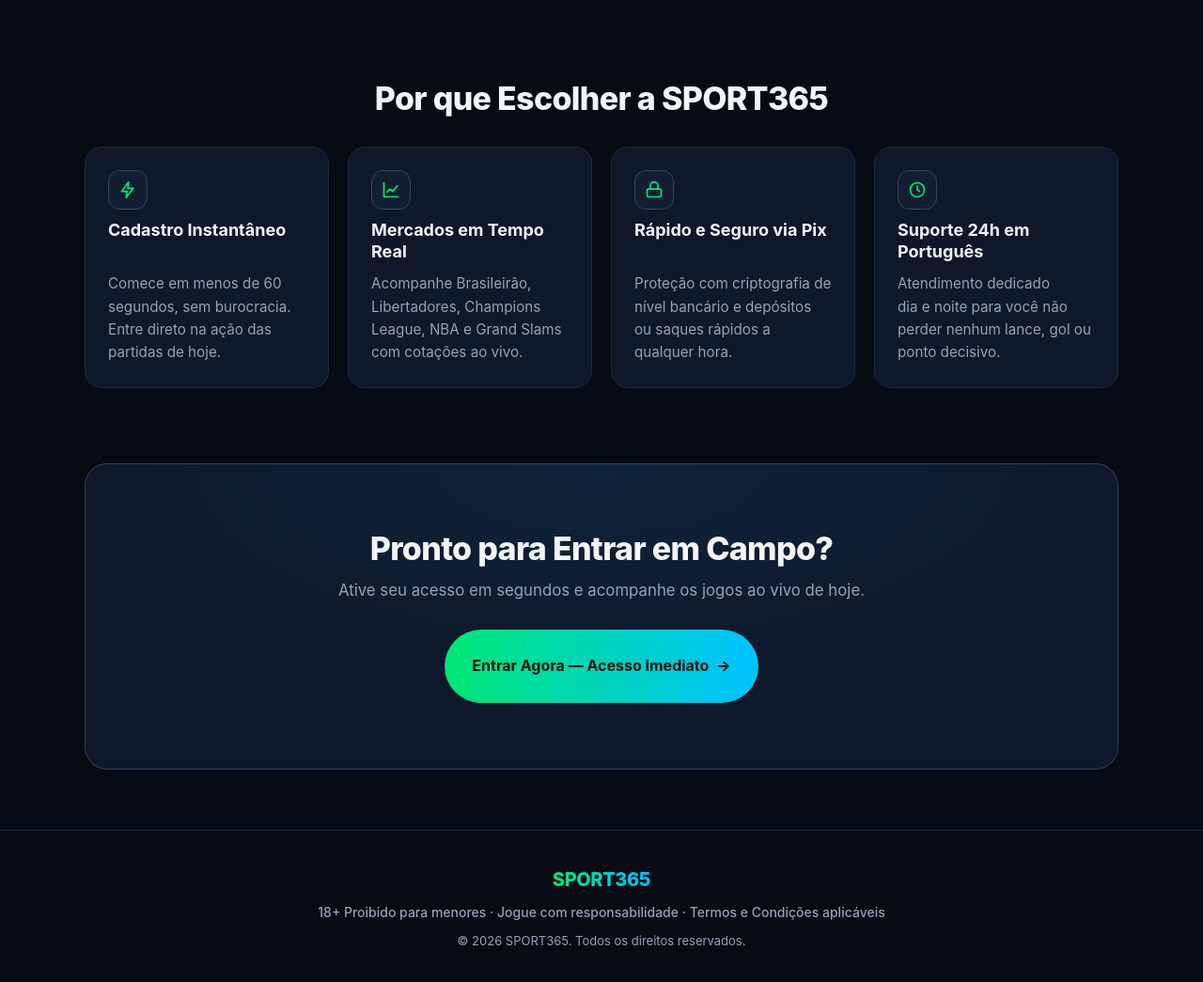
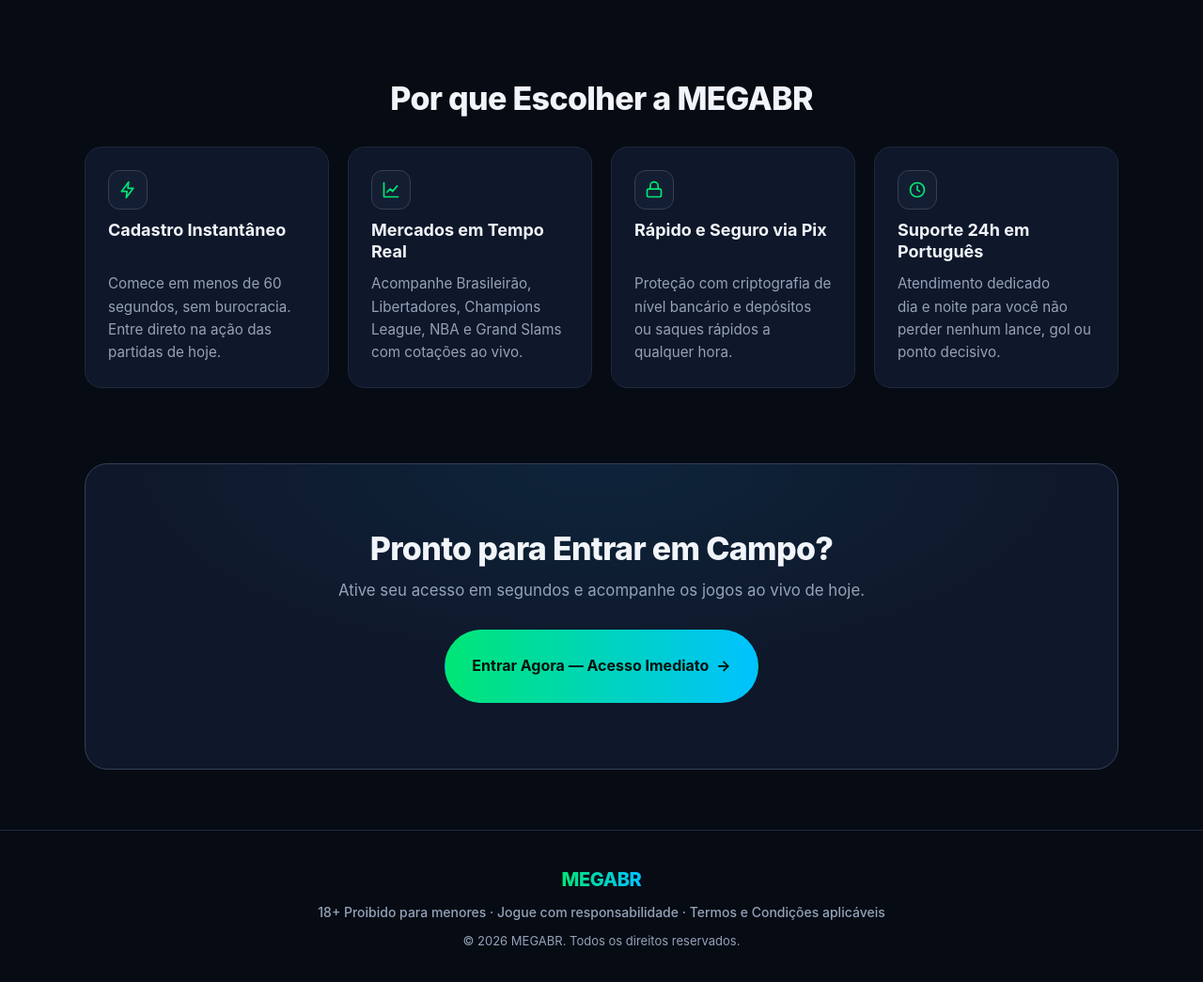
Before and after one commit to khushigautamGMD/BR, a plain HTML site: page index.html in a window 1280 px wide. Shown: the part 1751-2796 px from the top of the page at 94% size. Drawn offline with Linux system fonts and the light colour scheme.

Commit message:
Rename brand from SPORT365 to MEGABR

```diff
--- a/config.js
+++ b/config.js
@@ -4,7 +4,7 @@
  */
 (() => {
   const LP_CONFIG = {
-    BRAND_NAME: "SPORT365",
+    BRAND_NAME: "MEGABR",
     // Replace with your destination / tracking / WhatsApp / registration URL
     CTA_URL: "https://megatci1.megapari-035012.com/",
     // Set true to forward PPC query parameters (gclid, fbclid, utm_*, etc.) to CTA links
@@ -17,8 +17,8 @@
     node.textContent = LP_CONFIG.BRAND_NAME;
   }
 
-  if (LP_CONFIG.BRAND_NAME && LP_CONFIG.BRAND_NAME !== "SPORT365") {
-    document.title = document.title.replace("SPORT365", LP_CONFIG.BRAND_NAME);
+  if (LP_CONFIG.BRAND_NAME && LP_CONFIG.BRAND_NAME !== "MEGABR") {
+    document.title = document.title.replace("MEGABR", LP_CONFIG.BRAND_NAME);
   }
 
   const ctaNodes = document.querySelectorAll("[data-cta-link]");
--- a/index.html
+++ b/index.html
@@ -4,8 +4,8 @@
   <meta charset="utf-8">
   <meta name="viewport" content="width=device-width, initial-scale=1.0">
   <meta name="color-scheme" content="dark">
-  <meta name="description" content="SPORT365 — Acesso imediato a futebol, basquete, tênis e grandes torneios ao vivo. Ativação rápida, Pix instantâneo e suporte 24 horas.">
-  <title>SPORT365 | Arena de Esportes ao Vivo e Acesso Imediato</title>
+  <meta name="description" content="MEGABR — Acesso imediato a futebol, basquete, tênis e grandes torneios ao vivo. Ativação rápida, Pix instantâneo e suporte 24 horas.">
+  <title>MEGABR | Arena de Esportes ao Vivo e Acesso Imediato</title>
   <link rel="stylesheet" href="style.css">
   <script defer src="config.js"></script>
 </head>
@@ -15,7 +15,7 @@
   <header class="site-header">
     <div class="container nav-bar">
       <a href="#main-content" class="logo">
-        <span data-brand-name>SPORT365</span><span class="visually-hidden"> Início</span>
+        <span data-brand-name>MEGABR</span><span class="visually-hidden"> Início</span>
       </a>
       <a href="https://megatci1.megapari-035012.com/" class="btn btn-small" data-cta-link>Entrar Agora</a>
     </div>
@@ -157,7 +157,7 @@
 
     <section class="features container" aria-labelledby="features-heading">
       <h2 id="features-heading" class="section-title">
-        Por que Escolher a <span data-brand-name>SPORT365</span>
+        Por que Escolher a <span data-brand-name>MEGABR</span>
       </h2>
 
       <ul class="feature-grid">
@@ -222,9 +222,9 @@
 
   <footer class="site-footer">
     <div class="container footer-inner">
-      <p class="logo footer-logo"><span data-brand-name>SPORT365</span></p>
+      <p class="logo footer-logo"><span data-brand-name>MEGABR</span></p>
       <p class="responsible-note">18+ Proibido para menores · Jogue com responsabilidade · Termos e Condições aplicáveis</p>
-      <p class="copyright">&copy; 2026 <span data-brand-name>SPORT365</span>. Todos os direitos reservados.</p>
+      <p class="copyright">&copy; 2026 <span data-brand-name>MEGABR</span>. Todos os direitos reservados.</p>
     </div>
   </footer>
 </body>
```
